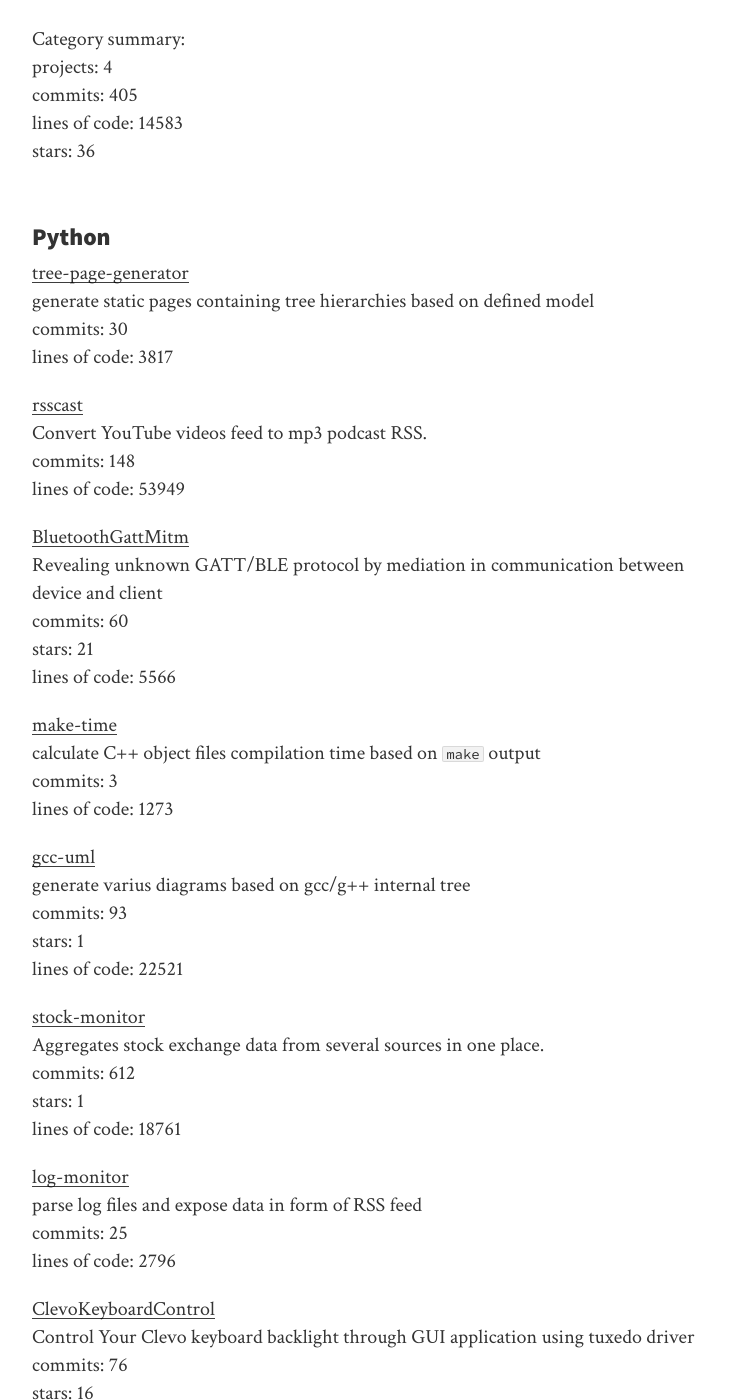
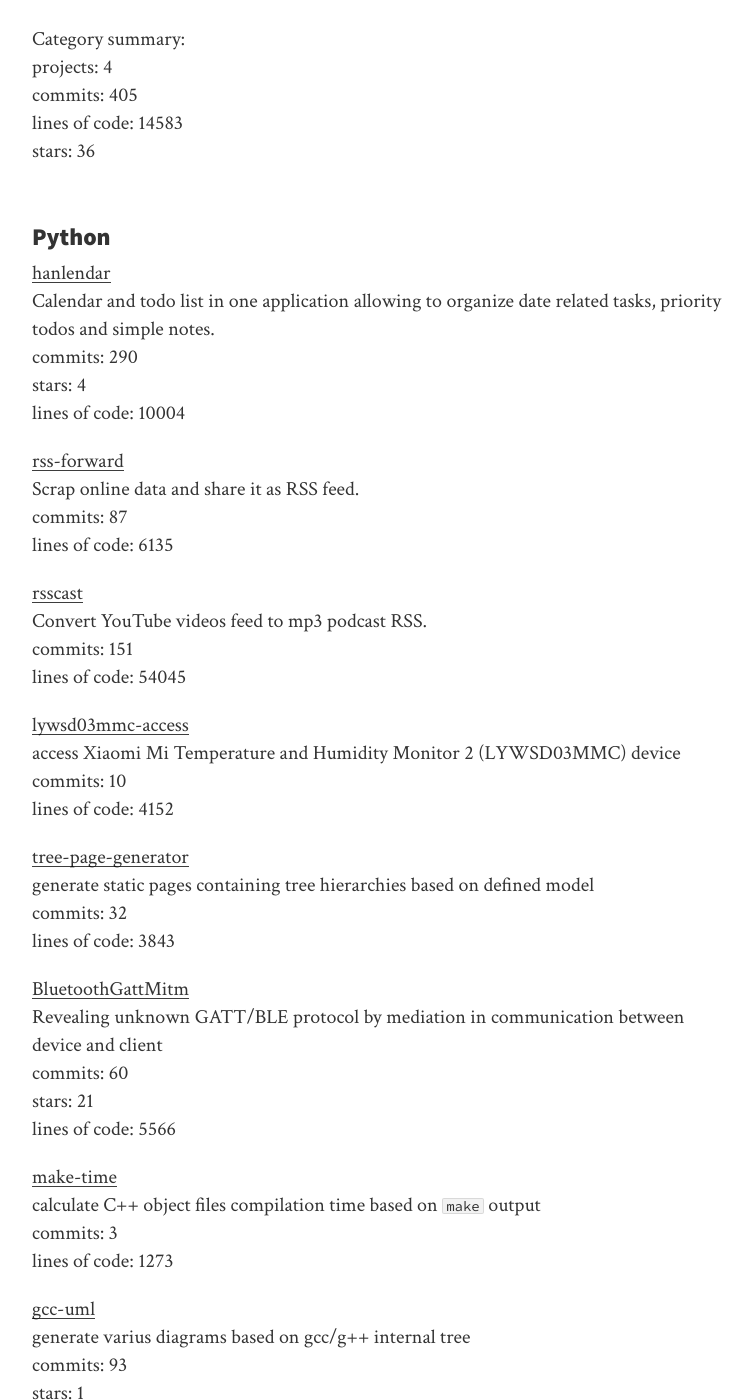
Before and after one commit to anetczuk/anetczuk.github.io, a Jekyll site: the page built from docs/repos.md, in a window 1280 px wide and 1400 px high, scrolled down 3291 px. Shown: the whole window, without its empty margins (258-1009 px from the left). Built offline with Jekyll 4.4.1, drawn with Linux system fonts in a browser that asks for light colours; nearby versions of some CDN libraries; some of the changed text lies outside the part shown.

Commit message:
Update data

```diff
--- a/docs/repos.md
+++ b/docs/repos.md
@@ -125,15 +125,31 @@
 
 ### <a name="cat_python"></a> Python
 
-[tree-page-generator](https://github.com/anetczuk/tree-page-generator)<br/>
-generate static pages containing tree hierarchies based on defined model<br/>
-commits: 30<br/>
-lines of code: 3817
+[hanlendar](https://github.com/anetczuk/hanlendar)<br/>
+Calendar and todo list in one application allowing to organize date related tasks, priority todos and simple notes.<br/>
+commits: 290<br/>
+stars: 4<br/>
+lines of code: 10004
+
+[rss-forward](https://github.com/anetczuk/rss-forward)<br/>
+Scrap online data and share it as RSS feed.<br/>
+commits: 87<br/>
+lines of code: 6135
 
 [rsscast](https://github.com/anetczuk/rsscast)<br/>
 Convert YouTube videos feed to mp3 podcast RSS.<br/>
-commits: 148<br/>
-lines of code: 53949
+commits: 151<br/>
+lines of code: 54045
+
+[lywsd03mmc-access](https://github.com/anetczuk/lywsd03mmc-access)<br/>
+access Xiaomi Mi Temperature and Humidity Monitor 2 (LYWSD03MMC) device<br/>
+commits: 10<br/>
+lines of code: 4152
+
+[tree-page-generator](https://github.com/anetczuk/tree-page-generator)<br/>
+generate static pages containing tree hierarchies based on defined model<br/>
+commits: 32<br/>
+lines of code: 3843
 
 [BluetoothGattMitm](https://github.com/anetczuk/BluetoothGattMitm)<br/>
 Revealing unknown GATT/BLE protocol by mediation in communication between device and client<br/>
@@ -414,10 +419,16 @@
 
 ### <a name="cat_qt"></a> Qt
 
+[hanlendar](https://github.com/anetczuk/hanlendar)<br/>
+Calendar and todo list in one application allowing to organize date related tasks, priority todos and simple notes.<br/>
+commits: 290<br/>
+stars: 4<br/>
+lines of code: 10004
+
 [rsscast](https://github.com/anetczuk/rsscast)<br/>
 Convert YouTube videos feed to mp3 podcast RSS.<br/>
-commits: 148<br/>
-lines of code: 53949
+commits: 151<br/>
+lines of code: 54045
 
 [stock-monitor](https://github.com/anetczuk/stock-monitor)<br/>
 Aggregates stock exchange data from several sources in one place.<br/>
@@ -531,16 +536,40 @@
 </tr> </thead>
 <tbody>
 <tr>
-        <td><a href="https://github.com/anetczuk/tree-page-generator">tree-page-generator</a></td>
-        <td>2025-08-04 21:54:51</td> <td>2025-08-28 23:28:33</td> <td style="text-align:center">30</td>
+        <td><a href="https://github.com/anetczuk/hanlendar">hanlendar</a></td>
+        <td>2020-07-22 19:26:16</td> <td>2025-10-16 21:28:33</td> <td style="text-align:center">290</td>
+        <td style="text-align:center">4</td>
+        <td style="text-align:center">10004</td>
+</tr>
+<tr>
+        <td><a href="https://github.com/anetczuk/rss-forward">rss-forward</a></td>
+        <td>2023-11-28 22:28:12</td> <td>2025-10-16 20:04:31</td> <td style="text-align:center">87</td>
         <td style="text-align:center"></td>
-        <td style="text-align:center">3817</td>
+        <td style="text-align:center">6135</td>
 </tr>
 <tr>
         <td><a href="https://github.com/anetczuk/rsscast">rsscast</a></td>
-        <td>2021-02-07 20:00:00</td> <td>2025-06-27 22:54:21</td> <td style="text-align:center">148</td>
+        <td>2021-02-07 20:00:00</td> <td>2025-10-16 20:04:01</td> <td style="text-align:center">151</td>
         <td style="text-align:center"></td>
-        <td style="text-align:center">53949</td>
+        <td style="text-align:center">54045</td>
+</tr>
+<tr>
+        <td><a href="https://github.com/anetczuk/lywsd03mmc-access">lywsd03mmc-access</a></td>
+        <td>2025-09-22 21:48:33</td> <td>2025-10-04 22:57:20</td> <td style="text-align:center">10</td>
+        <td style="text-align:center"></td>
+        <td style="text-align:center">4152</td>
+</tr>
+<tr>
+        <td><a href="https://github.com/anetczuk/tree-page-generator">tree-page-generator</a></td>
+        <td>2025-08-04 21:54:51</td> <td>2025-09-08 20:10:25</td> <td style="text-align:center">32</td>
+        <td style="text-align:center"></td>
+        <td style="text-align:center">3843</td>
+</tr>
+<tr>
+        <td><a href="https://github.com/anetczuk/anetczuk.github.io">anetczuk.github.io</a></td>
+        <td>2018-06-13 18:26:01</td> <td>2025-08-29 20:16:40</td> <td style="text-align:center">56</td>
+        <td style="text-align:center"></td>
+        <td style="text-align:center">6438</td>
 </tr>
 <tr>
         <td><a href="https://github.com/anetczuk/BluetoothGattMitm">BluetoothGattMitm</a></td>
@@ -579,12 +608,6 @@
         <td style="text-align:center">2649</td>
 </tr>
 <tr>
-        <td><a href="https://github.com/anetczuk/rss-forward">rss-forward</a></td>
-        <td>2023-11-28 22:28:12</td> <td>2024-12-29 21:22:17</td> <td style="text-align:center">67</td>
-        <td style="text-align:center"></td>
-        <td style="text-align:center">4451</td>
-</tr>
-<tr>
         <td><a href="https://github.com/anetczuk/cloc-directory-tree">cloc-directory-tree</a></td>
         <td>2024-10-19 20:39:50</td> <td>2024-10-25 20:21:57</td> <td style="text-align:center">21</td>
         <td style="text-align:center"></td>
@@ -607,12 +630,6 @@
         <td>2023-12-02 22:58:03</td> <td>2024-10-07 14:53:05</td> <td style="text-align:center">23</td>
         <td style="text-align:center"></td>
         <td style="text-align:center">1124</td>
-</tr>
-<tr>
-        <td><a href="https://github.com/anetczuk/hanlendar">hanlendar</a></td>
-        <td>2020-07-22 19:26:16</td> <td>2024-10-06 00:00:24</td> <td style="text-align:center">288</td>
-        <td style="text-align:center">3</td>
-        <td style="text-align:center">8783</td>
 </tr>
 <tr>
         <td><a href="https://github.com/anetczuk/uncrustify-impact">uncrustify-impact</a></td>
@@ -643,12 +660,6 @@
         <td>2021-09-29 21:57:31</td> <td>2024-03-12 21:47:55</td> <td style="text-align:center">82</td>
         <td style="text-align:center"></td>
         <td style="text-align:center">7101</td>
-</tr>
-<tr>
-        <td><a href="https://github.com/anetczuk/anetczuk.github.io">anetczuk.github.io</a></td>
-        <td>2018-06-13 18:26:01</td> <td>2024-03-06 23:07:15</td> <td style="text-align:center">55</td>
-        <td style="text-align:center"></td>
-        <td style="text-align:center">6321</td>
 </tr>
 <tr>
         <td><a href="https://github.com/anetczuk/clang-time-trace-analyzer">clang-time-trace-analyzer</a></td>
@@ -870,7 +881,7 @@
 </tbody>
 <tfoot> <tr>
       <th id="total" colspan="3" style="text-align:right">Total:</th>
-      <th style="text-align:center">4263</th>
-      <th style="text-align:center">265</th>
-      <th style="text-align:center">330681</th>
+      <th style="text-align:center">4301</th>
+      <th style="text-align:center">266</th>
+      <th style="text-align:center">337977</th>
 </tr> </tfoot></table>
```
Also changed, not shown: other parts of docs/repos.md (+11 -28 lines), src/gen/repos_description.csv (+6 -5 lines).
